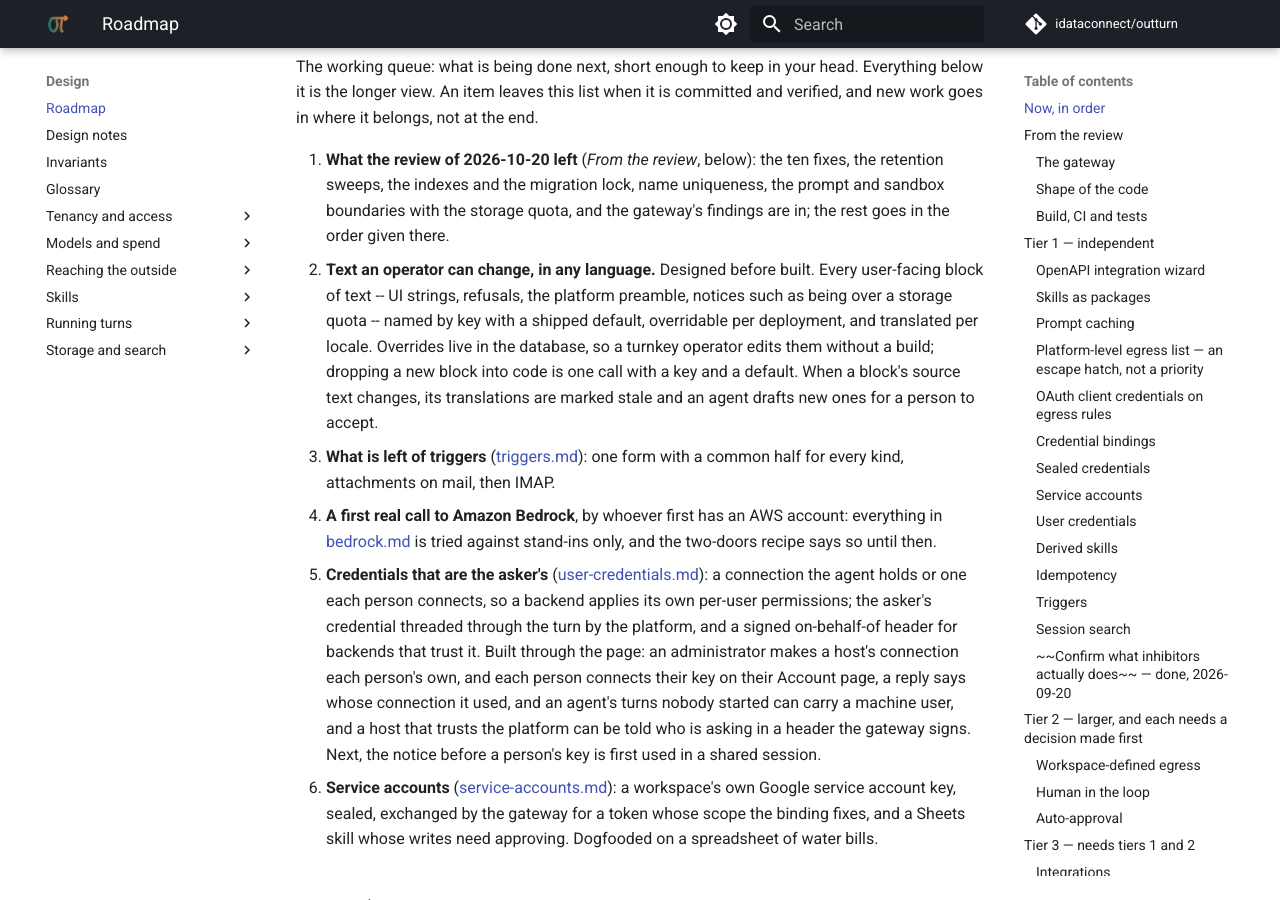
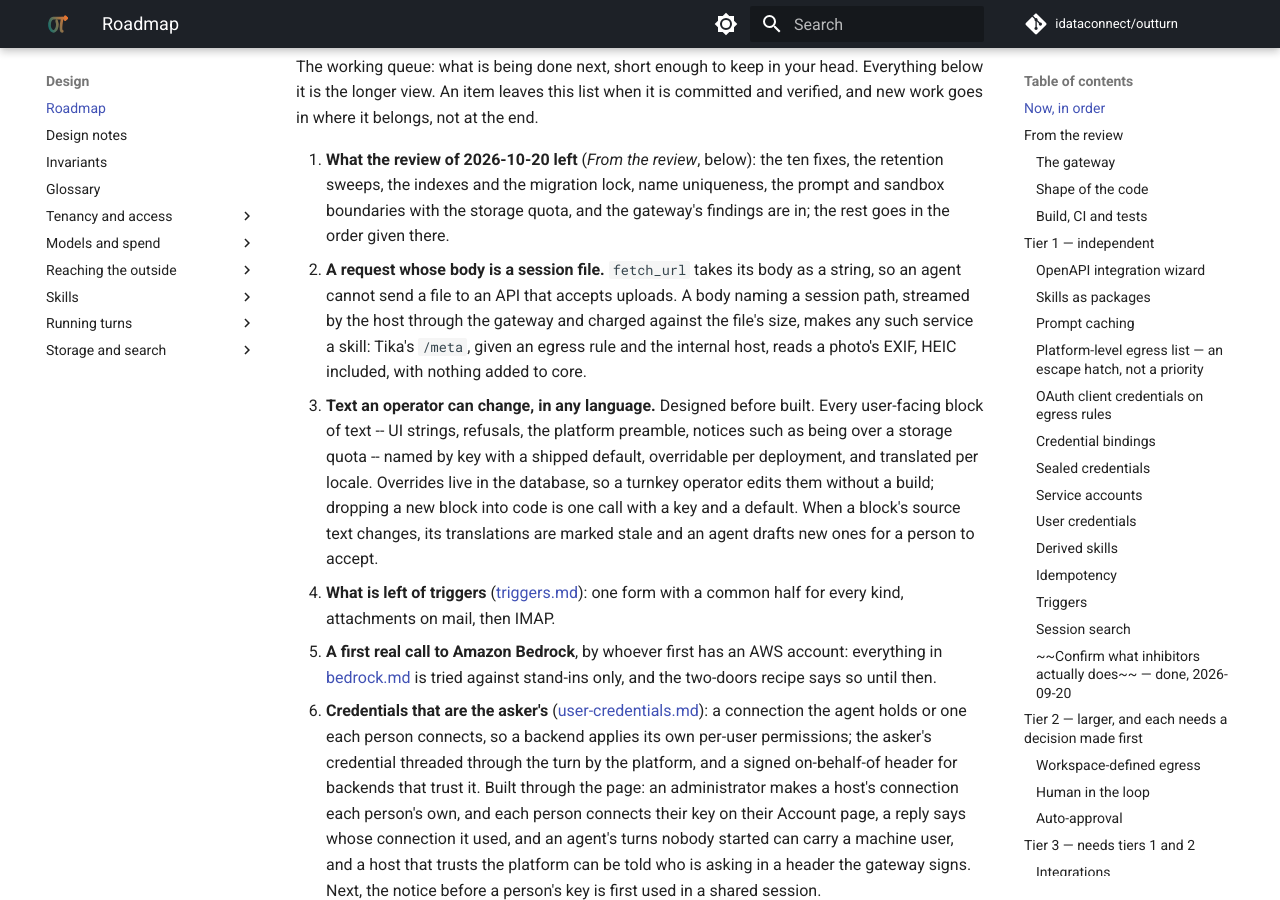
Before and after one commit to idataconnect/outturn, an MkDocs documentation site: the page built from docs/roadmap.md, in a window 1280 px wide and 900 px high, scrolled down 476 px. Built offline with MkDocs 1.6.1 and Material for MkDocs 9.7.7, drawn with Linux system fonts in a browser that asks for light colours; comment, search, counter and statistics services are not loaded.

Commit message:
Queue a request whose body is a session file
An agent can read a file's bytes but cannot send them anywhere, which is
all that stands between it and a service such as Tika's metadata endpoint.

Co-Authored-By: Claude Opus 5.5 <noreply@anthropic.com>

```diff
--- a/docs/roadmap.md
+++ b/docs/roadmap.md
@@ -22,7 +22,13 @@ committed and verified, and new work goes in where it belongs, not at the end.
    ten fixes, the retention sweeps, the indexes and the migration lock, name uniqueness, the prompt
    and sandbox boundaries with the storage quota, and the gateway's findings are in; the rest goes in
    the order given there.
-2. **Text an operator can change, in any language.** Designed before built.
+2. **A request whose body is a session file.** `fetch_url` takes its body
+   as a string, so an agent cannot send a file to an API that accepts
+   uploads. A body naming a session path, streamed by the host through the
+   gateway and charged against the file's size, makes any such service a
+   skill: Tika's `/meta`, given an egress rule and the internal host, reads a
+   photo's EXIF, HEIC included, with nothing added to core.
+3. **Text an operator can change, in any language.** Designed before built.
    Every user-facing block of text -- UI strings, refusals, the platform
    preamble, notices such as being over a storage quota -- named by key
    with a shipped default, overridable per deployment, and translated per
```
Also changed, not shown: other parts of docs/roadmap.md (+4 -4 lines).
